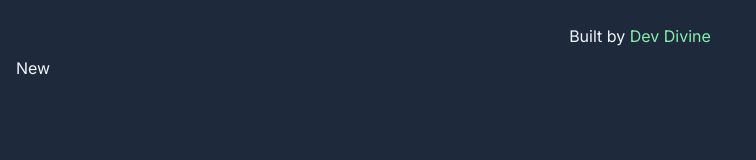
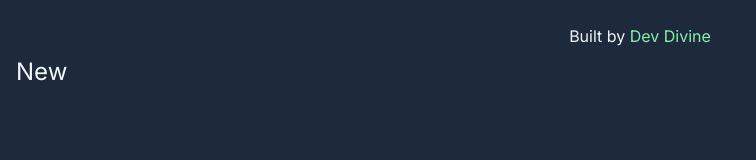
Before and after one commit to Okeke-Divine/nextjs-todo, a Next.js app: page /new in a window 1280 px wide. Shown: the top 160 px of the page, without its empty margins (0-756 px from the left). Built offline with nearby package versions, Linux system fonts and the light colour scheme.

Commit message:
Updated the add todo page

```diff
--- a/src/app/new/page.tsx
+++ b/src/app/new/page.tsx
@@ -1,3 +1,12 @@
-export default function New(){
-    return <h1>New</h1>;
+export default function New() {
+  return (
+    <>
+      <header className="flex justify-between items-center mb-4">
+        <h1 className="text-2xl">New</h1>
+      </header>
+      <div>
+
+      </div>
+    </>
+  );
 }
```
